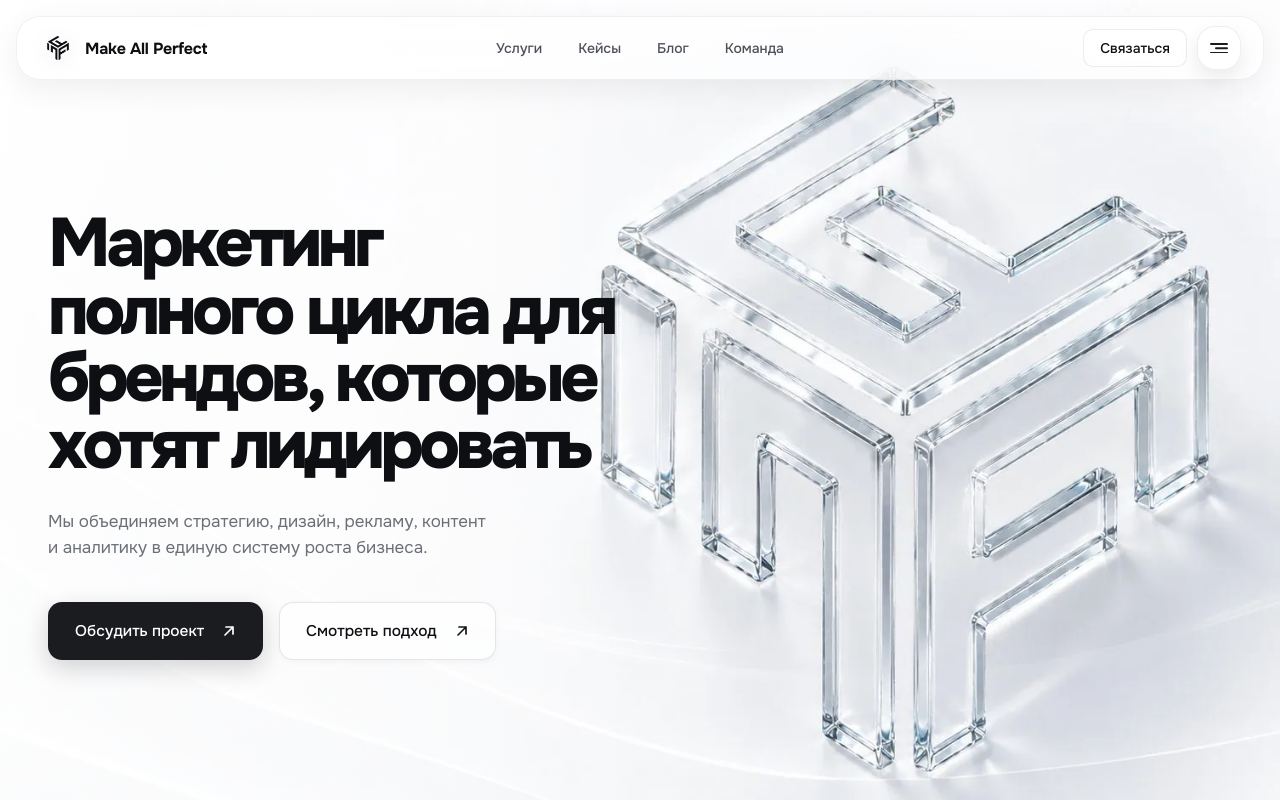
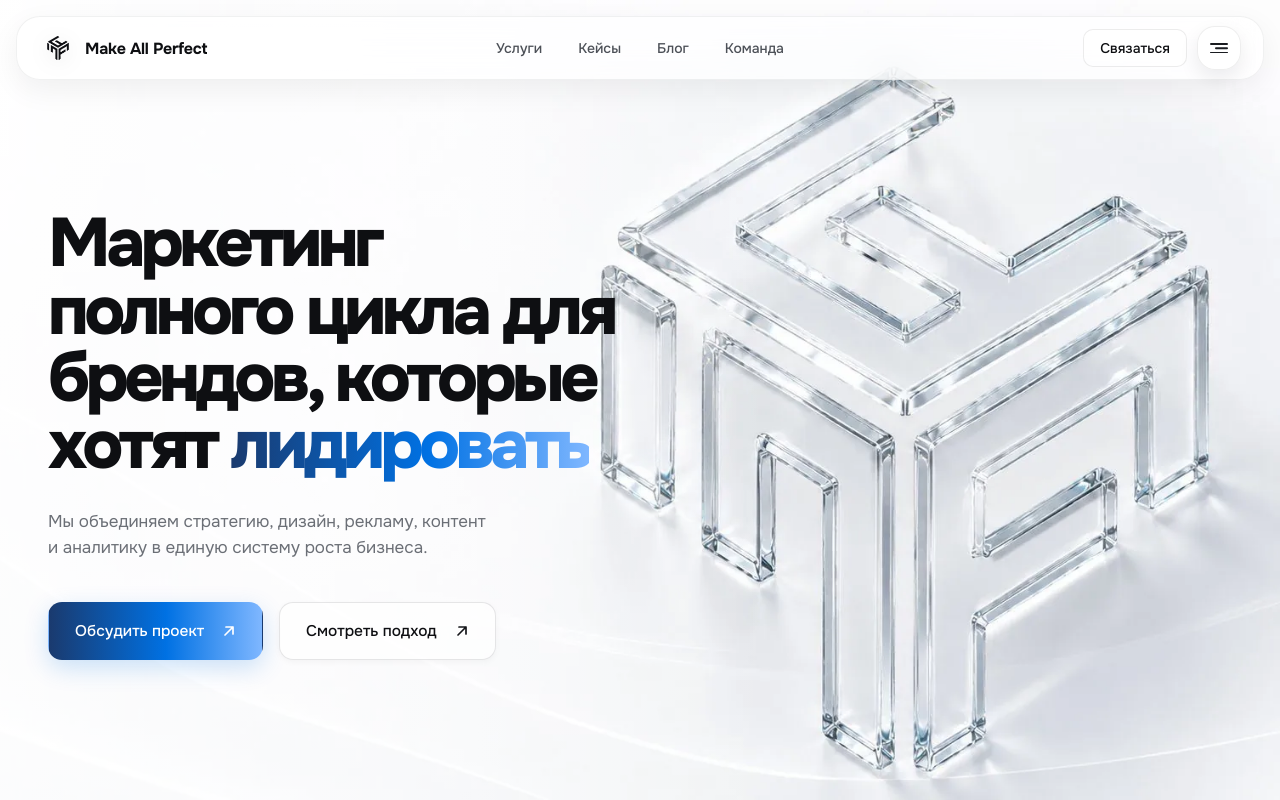
Before and after one commit to makeallperfectcompany/map2, a Next.js app: page / in a window 1280 px wide. Shown: the top 800 px of the page. Built offline with nearby package versions, Linux system fonts and the light colour scheme.

Commit message:
feat: gradient highlight 'лидировать', gradient accent button

```diff
--- a/src/components/sections/HeroSection.module.css
+++ b/src/components/sections/HeroSection.module.css
@@ -58,6 +58,14 @@
   color: var(--ink);
   margin: 0 0 30px;
 }
+
+.highlight {
+  background: linear-gradient(90deg, #1A3A6E 0%, #0071E3 55%, #7FB7FF 100%);
+  -webkit-background-clip: text;
+  -webkit-text-fill-color: transparent;
+  background-clip: text;
+}
+
 .heroLead {
   font-size: 17px;
   line-height: 1.55;
@@ -119,6 +127,36 @@
   position: absolute; inset: 0;
   transform: translate(-100%, 100%);
 }
+
+/* Accent — brand gradient */
+.btnAccent {
+  background: linear-gradient(90deg, #1A3A6E 0%, #0071E3 55%, #7FB7FF 100%);
+  color: #fff;
+  box-shadow: 0 8px 24px rgba(0,113,227,0.20);
+}
+.btnAccent::before {
+  content: "";
+  position: absolute;
+  top: 0; bottom: 0;
+  left: -120%;
+  width: 60%;
+  background: linear-gradient(115deg,
+    transparent 0%,
+    rgba(255,255,255,0.0) 30%,
+    rgba(255,255,255,0.25) 50%,
+    rgba(255,255,255,0.0) 70%,
+    transparent 100%);
+  transform: skewX(-18deg);
+  z-index: 1;
+  transition: left .9s var(--ease);
+}
+.btnAccent:hover {
+  transform: translateY(-2px);
+  box-shadow: 0 18px 40px rgba(0,113,227,0.28);
+  filter: brightness(1.08);
+}
+.btnAccent:hover::before { left: 130%; }
+.btnAccent:active { transform: translateY(0); transition-duration: .15s; }
 
 /* Primary (black) */
 .btnPrimary {
--- a/src/components/sections/HeroSection.tsx
+++ b/src/components/sections/HeroSection.tsx
@@ -88,7 +88,7 @@ export default function HeroSection({ menuOpen, onMenuClose }: HeroSectionProps)
         <div className={styles.heroInner}>
           <div className={styles.left}>
             <h1 className={styles.heroTitle}>
-              Маркетинг полного цикла для брендов, которые хотят лидировать
+              Маркетинг полного цикла для брендов, которые хотят <span className={styles.highlight}>лидировать</span>
             </h1>
 
             <p className={styles.heroLead}>
@@ -96,7 +96,7 @@ export default function HeroSection({ menuOpen, onMenuClose }: HeroSectionProps)
             </p>
 
             <div className={styles.heroActions}>
-              <a className={`${styles.btn} ${styles.btnPrimary}`} href="#">
+              <a className={`${styles.btn} ${styles.btnAccent}`} href="#">
                 <span className={styles.label}>Обсудить проект</span>
                 <span className={styles.arrWrap}>
                   <svg className={`${styles.arr} ${styles.arrMain}`} viewBox="0 0 14 14" fill="none">
```
